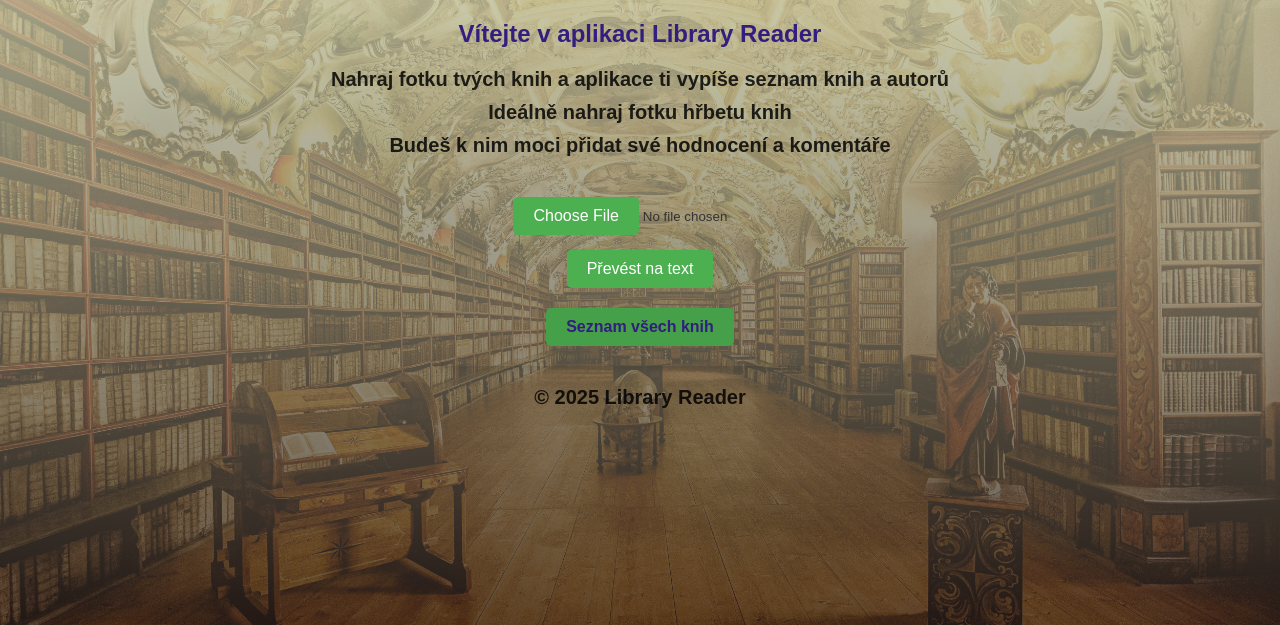
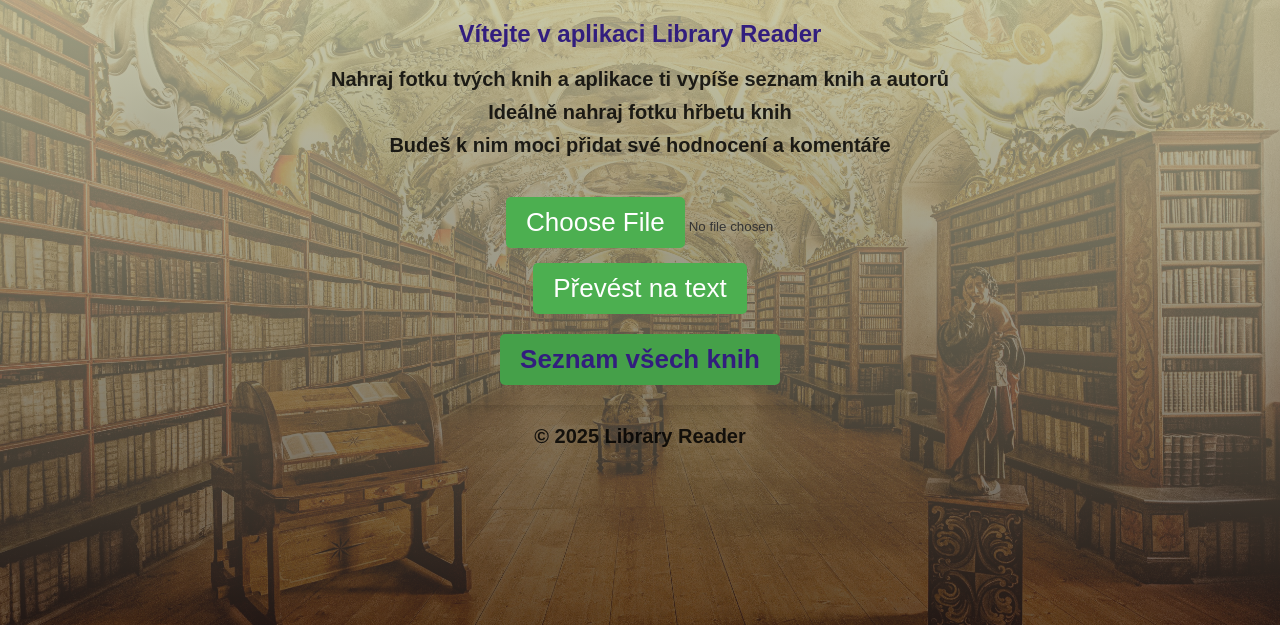
Before and after one commit to pavelkopecky20/Library-reader-v2, a Flask app: page / in a window 1280 px wide. Shown: the part 92-717 px from the top of the page. Run offline with Flask 2, Linux system fonts and the light colour scheme; parts of the project's set-up code (start-up, migrations or seed data) failed here and were passed over.

Commit message:
Větší tlačítka

```diff
--- a/static/css/style.css
+++ b/static/css/style.css
@@ -117,7 +117,7 @@ input[type="submit"] {
     padding: 10px 20px;
     border-radius: 5px;
     cursor: pointer;
-    font-size: 16px;
+    font-size: 26px;
 }
 
 input[type="submit"]:hover {
@@ -132,7 +132,7 @@ input[type="file"]::file-selector-button {
     padding: 10px 20px;
     border-radius: 5px;
     cursor: pointer;
-    font-size: 16px;
+    font-size: 26px;
 }
 
 input[type="file"]::file-selector-button:hover {
@@ -151,7 +151,7 @@ a {
     padding: 10px 20px;
     border-radius: 5px;
     cursor: pointer;
-    font-size: 16px;
+    font-size: 26px;
 
 }
 
```
